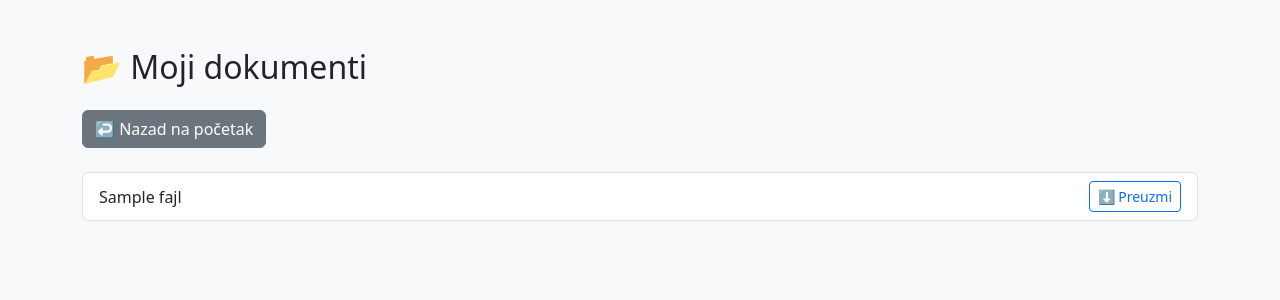
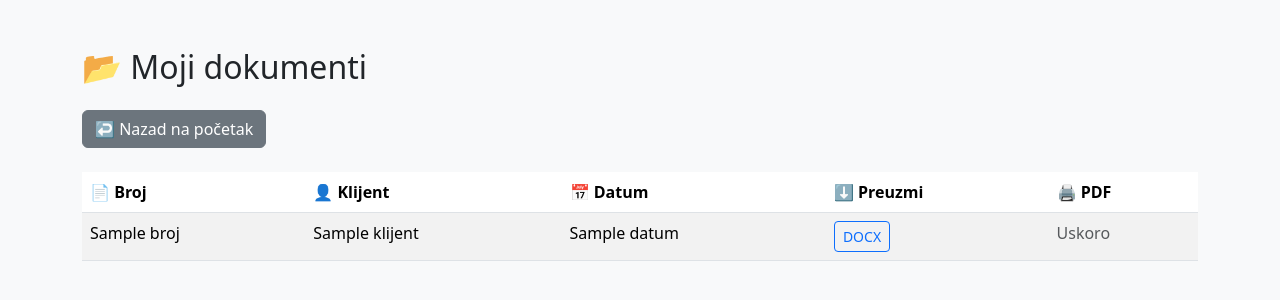
Before and after one commit to Gibo2706/FM_Drina_app, a Flask app: template app/templates/dokumenti.html in a window 1280 px wide. Shown: the top 300 px of the page. Run offline with Flask 3, Linux system fonts and the light colour scheme; the template is opened without the code that fills it: most values are stand-ins (such as "Sample title", 1, 10 or a date in 2020).

Commit message:
automatsko generisanje broja ponude i metadata podaci

```diff
--- a/app/templates/dokumenti.html
+++ b/app/templates/dokumenti.html
@@ -14,17 +14,32 @@
 
         <a href="/filip" class="btn btn-secondary mb-4">↩️ Nazad na početak</a>
 
-        {% if fajlovi %}
-        <ul class="list-group">
-            {% for fajl in fajlovi %}
-            <li class="list-group-item d-flex justify-content-between align-items-center">
-                {{ fajl }}
-                <a href="/ponude/{{ fajl }}" class="btn btn-sm btn-outline-primary" download>⬇️ Preuzmi</a>
-            </li>
-            {% endfor %}
-        </ul>
+        {% if ponude %}
+        <table class="table table-striped bg-white">
+            <thead>
+                <tr>
+                    <th>📄 Broj</th>
+                    <th>👤 Klijent</th>
+                    <th>📅 Datum</th>
+                    <th>⬇️ Preuzmi</th>
+                    <th>🖨️ PDF</th>
+                </tr>
+            </thead>
+            <tbody>
+                {% for ponuda in ponude %}
+                <tr>
+                    <td>{{ ponuda.broj }}</td>
+                    <td>{{ ponuda.klijent }}</td>
+                    <td>{{ ponuda.datum }}</td>
+                    <td><a href="/ponude/{{ ponuda.fajl }}" class="btn btn-sm btn-outline-primary" download>DOCX</a>
+                    </td>
+                    <td><span class="text-muted">Uskoro</span></td>
+                </tr>
+                {% endfor %}
+            </tbody>
+            </table>
         {% else %}
-        <p class="text-muted">Nema generisanih dokumenata.</p>
+        <p class="text-muted">Još uvek nema sačuvanih dokumenata.</p>
         {% endif %}
     </div>
 
--- a/app/templates/ponuda_form.html
+++ b/app/templates/ponuda_form.html
@@ -55,8 +55,9 @@
 
                     <div class="mb-3">
                         <label class="form-label">Broj ponude</label>
-                        <input type="text" name="broj_ponude" class="form-control" placeholder="npr. 13/25" required>
-            </div>
+                        <input type="text" name="broj_ponude" class="form-control" value="{{ predlog_broj_ponude }}" required>
+                        </div>
+
 
             <div class="mb-3">
                 <label class="form-label">Opis ponude (opšti)</label>
--- a/requirements.txt
+++ b/requirements.txt
@@ -1 +1,3 @@
+Flask
 docxtpl
+python-dotenv
```
Also changed, not shown: app/routes/dokumenta.py (+14 -2 lines), app/routes/ponuda.py (+5 -3 lines), app/utils/doc_generator.py (+29 -0 lines), README.md.
